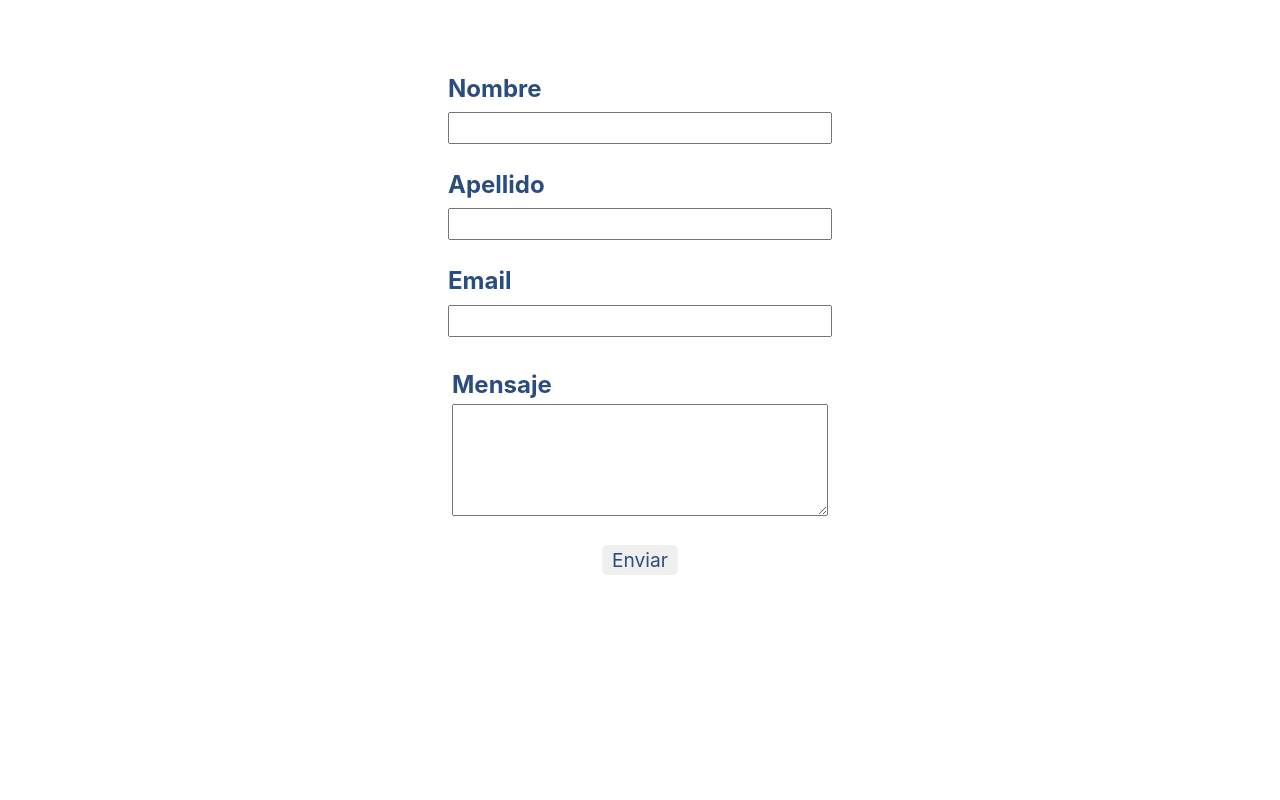
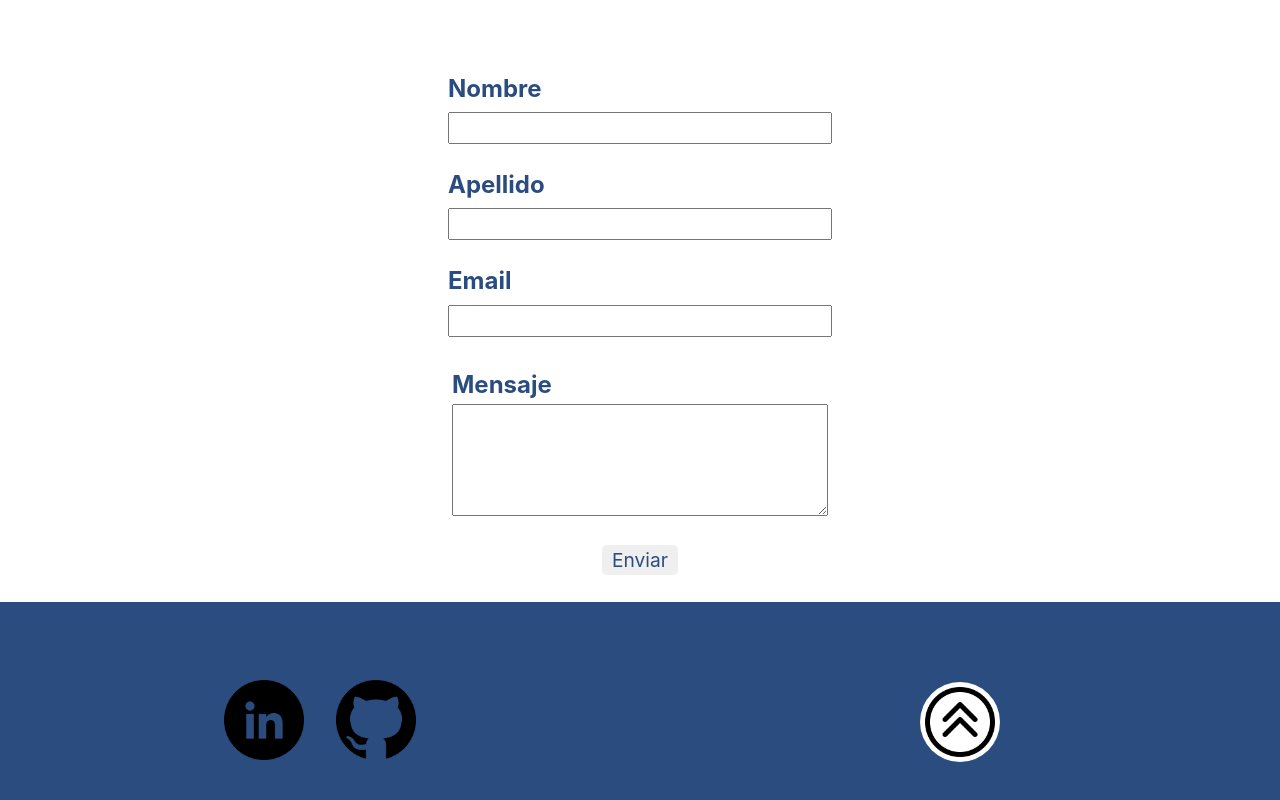
Before and after one commit to agustinfraile/portfolio, a React (Vite) app: page / in a window 1280 px wide. Shown: the part 2598-3398 px from the top of the page. Before the commit the page ends 3200 px from the top, so only its background shows below. Built offline with nearby package versions, Linux system fonts and the light colour scheme.

Commit message:
agregando footer

```diff
--- /dev/null
+++ b/src/components/Footer/Footer.css
@@ -0,0 +1,59 @@
+@import '/src/assets/colors.css';
+
+
+.section-footer {
+    width: 100%;
+    height: 30vh;
+    background-color: var(--dark-blue);
+    display: flex;
+}
+
+.section-footer-left {
+    width: 50%;
+    height: 100%;
+    display: flex;
+    justify-content: center;
+    align-items: center;
+
+    /* background-color: antiquewhite; */
+}
+
+.section-footer-left_icons {
+    width: 90%;
+    height: 50%;
+    margin: 0 auto;
+    display: flex;
+    justify-content: center;
+    align-items: center;
+
+    /* background-color: thistle; */
+}
+
+.section-footer-left_icons img {
+    width: 5rem;
+    height: 5rem;
+    margin: 0 1rem;
+}
+
+.section-footer-right {
+    width: 50%;
+    height: 100%;
+    display: flex;
+    justify-content: center;
+    align-items: center;
+    /* background-color: azure; */
+}
+
+.section-footer-left-up {
+    width: 5rem;
+    height: 5rem;
+    background-color: var(--white);
+    border-radius: 50%;
+}
+
+
+.section-footer-left-up img {
+    width: 100%;
+    height: 100%;
+    border-radius: 50%;
+}
--- /dev/null
+++ b/src/components/Footer/Footer.jsx
@@ -0,0 +1,37 @@
+import './Footer.css';
+
+import iconLinkedIn from '../../assets/images/icons/linkedin-logo.png';
+import iconGithub from '../../assets/images/icons/github-logo.png';
+import arrowUp from '../../assets/images/icons/arrow-up.png';
+
+const Footer = () => {
+
+    const goUp = () => {
+        window.scrollTo(0, 0)
+    }
+
+
+    return (
+        <section className='section-footer'>
+            <div className='section-footer-left'>
+                <div className='section-footer-left_icons'>
+                    <a href='/' target='_blank'>
+                        <img src={iconLinkedIn} alt='Icono LinkedIn' />
+                    </a>
+
+                    <a href="/" target='_blank'>
+                        <img src={iconGithub} alt='Icono Github' />
+                    </a>
+                </div>
+            </div>
+
+            <div className='section-footer-right'>
+                <div className='section-footer-left-up' onClick={goUp}>
+                    <img src={arrowUp} alt='Icono Flecha arriba' />
+                </div>
+            </div>
+        </section>
+    )
+}
+
+export default Footer
--- a/src/pages/About/About.jsx
+++ b/src/pages/About/About.jsx
@@ -1,10 +1,12 @@
+import './About.css';
+
+
 import AOS from 'aos';
 
 import iconFrontend from '../../assets/images/icons/frontend.png';
 import iconBackend from '../../assets/images/icons/back-end.png';
 import iconDatabase from '../../assets/images/icons/data-base.png';
 
-import './About.css';
 import CardBackground from '../../components/CardBackground/CardBackground';
 
 const About = () => {
--- a/src/pages/Home/Home.jsx
+++ b/src/pages/Home/Home.jsx
@@ -1,10 +1,11 @@
+import './Home.css';
 
+import Footer from '../../components/Footer/Footer';
 import About from '../About/About';
 import Contact from '../Contact/Contact';
 import Intro from '../Intro/Intro';
 import Projects from '../Projects/Projects';
 
-import './Home.css';
 
 const Home = () => {
   return (
@@ -14,6 +15,7 @@ const Home = () => {
       <About />
       <Projects />
       <Contact />
+      <Footer />
     </div>
 
   )
```
Also changed, not shown: src/assets/images/icons/arrow-up.png (added).
